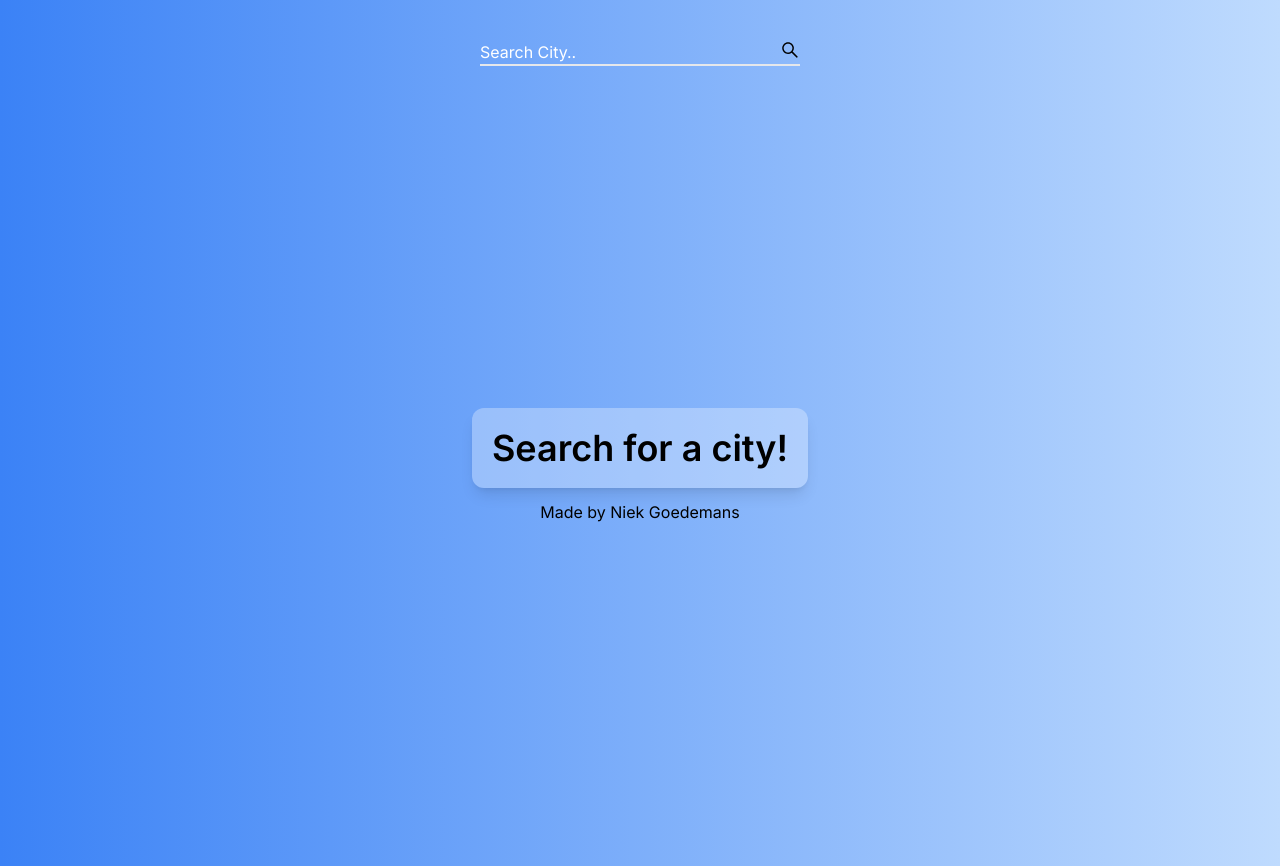
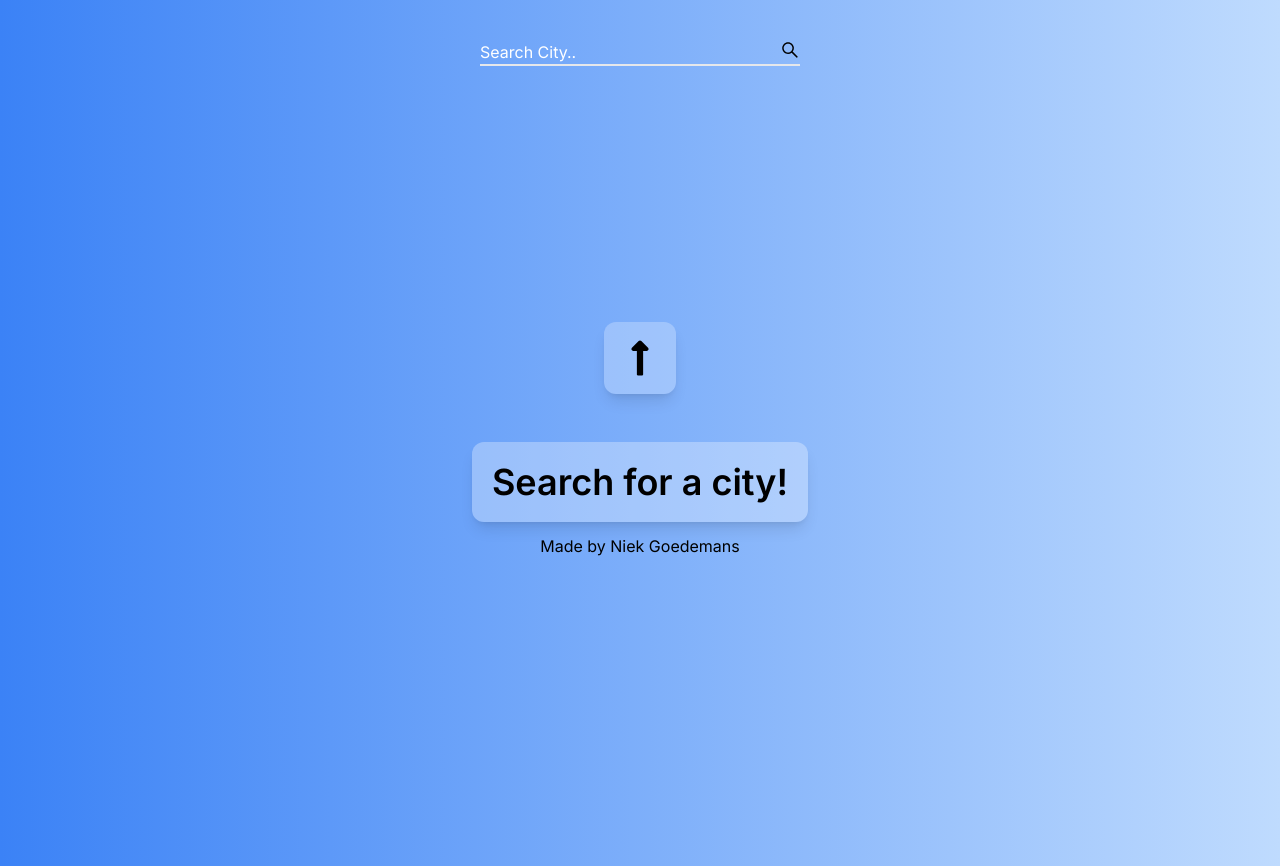
Before and after one commit to N-Goedemans/Weather-app, a Next.js app: page / in a window 1280 px wide. Built offline with nearby package versions, Linux system fonts and the light colour scheme.

Commit message:
start page updates

```diff
--- a/components/WeatherCurrent.tsx
+++ b/components/WeatherCurrent.tsx
@@ -17,8 +17,13 @@ export default function WeatherCurrent({ WeatherData }: { WeatherData: any }) {
   } else {
     return (
       <>
-        <div className="flex justify-center h-screen items-center">
-          <div className="flex flex-col text-center">
+        <div className="flex justify-center h-screen pt-64">
+          <div className="flex flex-col items-center">
+            <div className="pb-12">
+              <div className="bg-white/25 p-4 rounded-xl shadow-lg">
+                <FaLongArrowAltUp size={40}/>
+              </div>
+            </div>
             <div className="font-semibold text-4xl bg-white/30 p-5 rounded-xl shadow-lg">
               <h3>Search for a city!</h3>
             </div>
```
